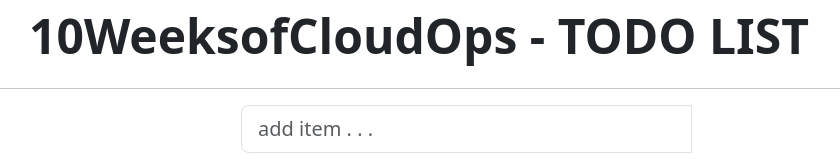
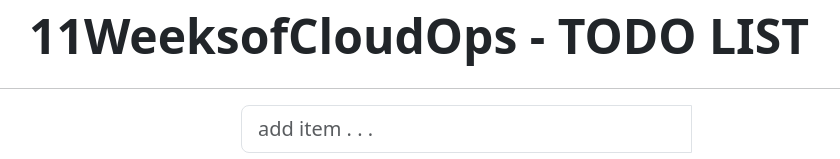
Before and after one commit to sub1ime8/AppCode, a React (Create React App) app: page / in a window 1280 px wide. Shown: the top 159 px of the page, without its empty margins (221-1061 px from the left). Built offline with nearby package versions, Linux system fonts and the light colour scheme.

Commit message:
Change 11weeks to 10 anf font color to blue

```diff
--- a/src/App.js
+++ b/src/App.js
@@ -88,7 +88,7 @@ class App extends Component {
                         fontColor: "blue",
                     }}
                 >
-                    10WeeksofCloudOps - TODO LIST
+                    11WeeksofCloudOps - TODO LIST
                 </Row>
 
                 <hr />
```
